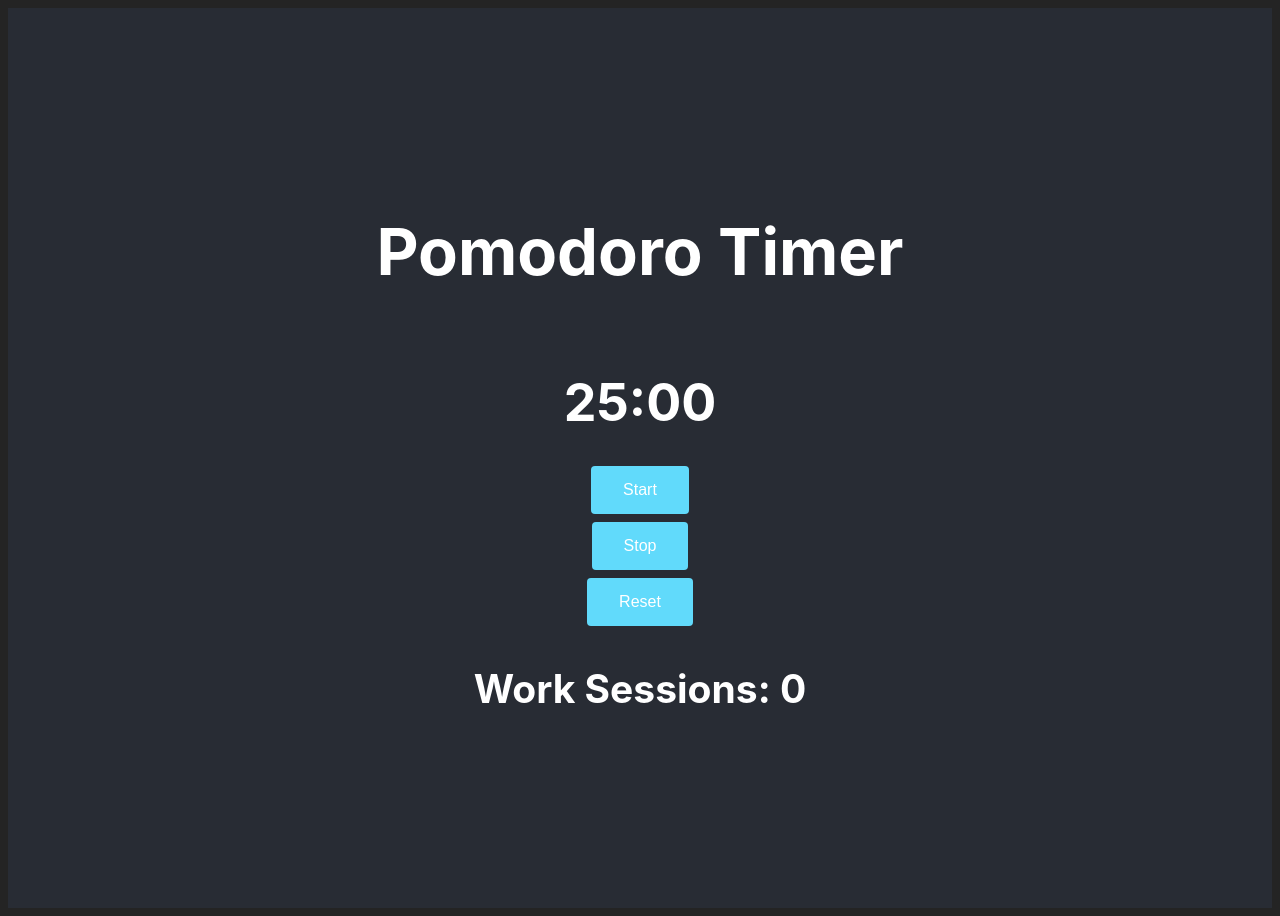
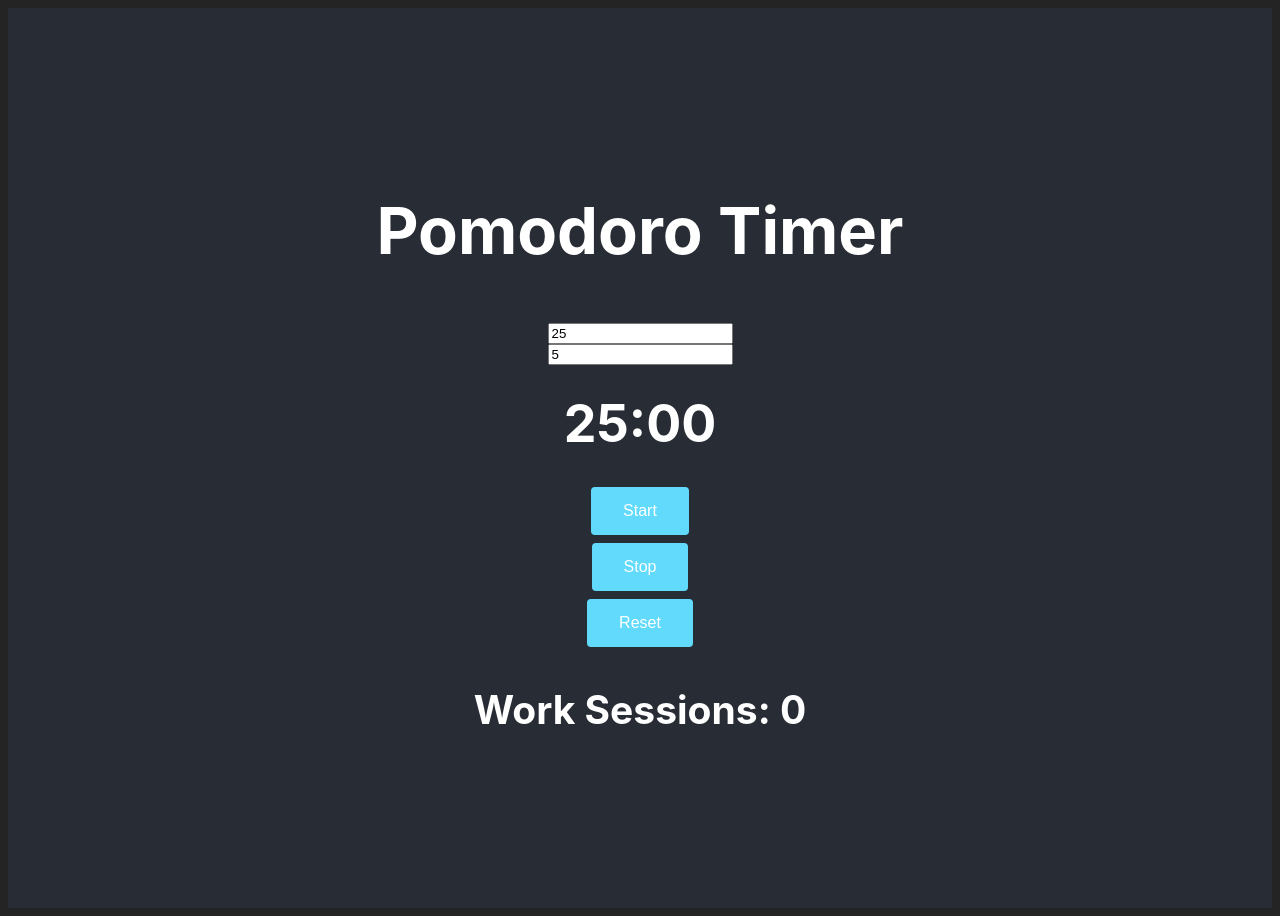
Before and after one commit to MrJanHorak/pomodoro-timer, a React (Vite) app: page / in a window 1280 px wide. Built offline with nearby package versions, Linux system fonts and the light colour scheme.

Commit message:
add simple user input to set time

```diff
--- a/src/App.tsx
+++ b/src/App.tsx
@@ -8,15 +8,28 @@ function App() {
   const [isRunning, setIsRunning] = useState(false);
   const [isWorkTime, setIsWorkTime] = useState(true);
   const [workSessions, setWorkSessions] = useState(0);
+  const [userWorkMinutes, setUserWorkMinutes] = useState(25);
+  const [userBreakMinutes, setUserBreakMinutes] = useState(5);
 
   const startTimer = () => setIsRunning(true);
   const stopTimer = () => setIsRunning(false);
   const resetTimer = () => {
-    setMinutes(25);
+    setMinutes(userWorkMinutes);
     setSeconds(0);
     setIsRunning(false);
   };
-  const switchTimer = () => setIsWorkTime(!isWorkTime);
+
+  const handleWorkMinutesChange = (e: React.ChangeEvent<HTMLInputElement>) => {
+    setUserWorkMinutes(Number(e.target.value));
+  };
+  const handleBreakMinutesChange = (e: React.ChangeEvent<HTMLInputElement>) => {
+    setUserBreakMinutes(Number(e.target.value));
+  };
+
+  const switchTimer = () => {
+    setIsWorkTime(!isWorkTime);
+    setMinutes(isWorkTime ? userBreakMinutes : userWorkMinutes);
+  };
 
   useEffect(() => {
     setDisplayTime(
@@ -27,7 +40,6 @@ function App() {
   }, [minutes, seconds]);
 
   useEffect(() => {
-
     let interval: number;
     if (isRunning) {
       interval = window.setInterval(() => {
@@ -51,6 +63,16 @@ function App() {
   return (
     <div className='App'>
       <h1>Pomodoro Timer</h1>
+      <input
+        type='number'
+        value={userWorkMinutes}
+        onChange={handleWorkMinutesChange}
+      />
+      <input
+        type='number'
+        value={userBreakMinutes}
+        onChange={handleBreakMinutesChange}
+      />
       <h2>{displayTime}</h2>
       <button onClick={startTimer}>Start</button>
       <button onClick={stopTimer}>Stop</button>
```
